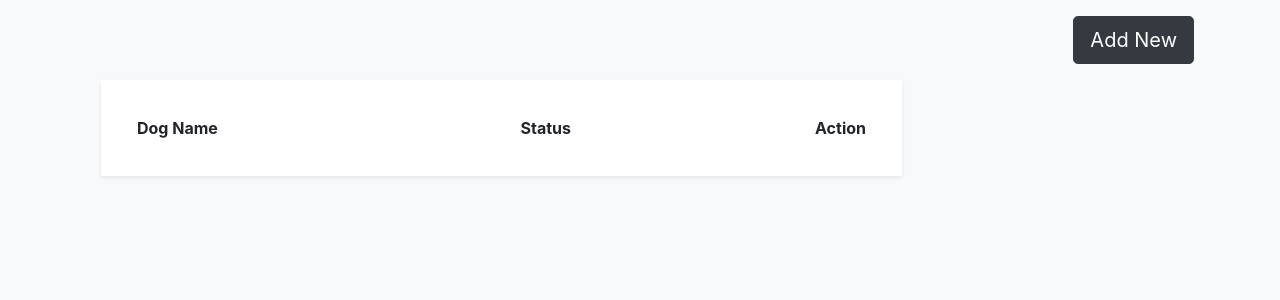
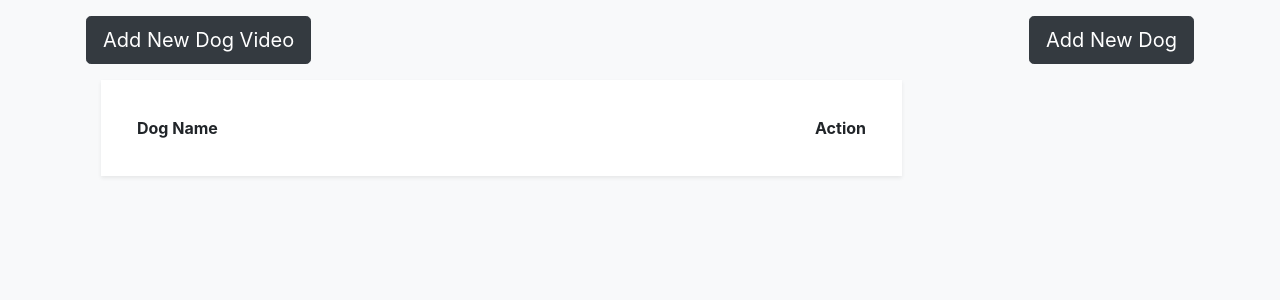
Before and after one commit to dinjujoseph/tail_wise_ai, a Django app: page /dog_profile/ in a window 1280 px wide. Shown: the part 88-388 px from the top of the page. Run offline with Django 3.2, Linux system fonts and the light colour scheme; a user stored in the database is signed in; data comes from the database, SQL or seed files in the repository; both versions use the stored data as it was after the commit; lists and menus that the app fills with data are empty; some libraries are stand-ins or nearby versions.

Commit message:
01082023

```diff
--- a/users/templates/users/dog_profile.html
+++ b/users/templates/users/dog_profile.html
@@ -33,6 +33,23 @@
 
       <button type="submit" class="btn btn-dark btn-lg">Save Changes</button>
       <button type="reset" id='cancel_me' class="btn btn-dark btn-lg">Cancel</button>
+   </form>
+</div>
+<div class="form-content" id='upload_form_video' style="display: none;margin-top: 10%;">
+   <form method="post" enctype="multipart/form-data">
+      {% csrf_token %}
+       <!-- {{ form.as_p }}  -->
+       <!-- {%if images%} -->
+          <!-- {%for field in form%}    -->
+          <!--  -->
+
+
+        <!-- {%endfor%} -->
+        <!-- {%endif%} -->
+     <label for="chooseimage">Choose Video</label> <input type="file" class="form-control-file" id="video" name='video'>
+
+      <button type="submit" class="btn btn-dark btn-lg">Upload</button>
+      <button type="reset" id='cancel_me_video' class="btn btn-dark btn-lg">Cancel</button>
    </form>
 </div>
 <div class="form-content" id='upload_form_edit' style="display: none;margin-top: 10%;">
@@ -124,8 +141,15 @@ $.ajax({
         $('#toogle_button').click(function() {
             $('#upload_form').toggle(); // Toggle form visibility on button click
         });
+          $('#toogle_button_video').click(function() {
+            $('#upload_form_video').toggle(); // Toggle form visibility on button click
+        });
+
           $('#cancel_me').click(function() {
             $('#upload_form').hide(); // Toggle form visibility on button click
+        });
+          $('#cancel_me_video').click(function() {
+            $('#upload_form_video').hide(); // Toggle form visibility on button click
         });
            $('#edit_cancel_me').click(function() {
             $('#upload_form_edit').hide(); // Toggle form visibility on button click
@@ -301,8 +325,10 @@ $.ajax({
   This is a success alert—check it out!
 </div>
       <div class="text-center mt-3 mt-sm-3">
-                        <button id='toogle_button' style="float: right;" class="btn btn-dark btn-lg">Add New</button>
+                        <button id='toogle_button' style="float: right;" class="btn btn-dark btn-lg">Add New Dog</button>
+                        <button id="toogle_button_video" style="float: left;" class="btn btn-dark btn-lg">Add New Dog Video</button>
                      </div>
+
                   </div>
 
       <div class="container mt-3 mb-4">
@@ -314,7 +340,7 @@ $.ajax({
                         <thead>
                            <tr>
                               <th>Dog Name</th>
-                              <th class="text-center">Status</th>
+
                               <th class="action text-right">Action</th>
                            </tr>
                         </thead>
@@ -341,19 +367,7 @@ $.ajax({
                                     </div>
                                  </div>
                               </td>
-                              <td class="candidate-list-favourite-time text-center" id="{{value.id}}">
 
-                                 {% if value.status == 0 %}
-                                     <a title="The dog is active and roaming around" class="candidate-list-favourite order-2 text-success" href="#"><i class="fas fa-heart"></i></a>
-                                     <span class="candidate-list-time order-1">Healthy</span>
-                                 {% elif value.status == 1 %}
-                                     <a title="The dog is sleeping" class="candidate-list-favourite order-2 text-secondary" href="#"><i class="fas fa-bed"></i></a>
-                                     <span class="candidate-list-time order-1">Sleeping</span>
-                                 {% elif value.status == 2 %}
-                                     <a title="The dog might have hit something. !!!" class="candidate-list-favourite order-2 text-danger" href="#"><i class="fas fa-exclamation-circle"></i></a>
-                                     <span class="candidate-list-time order-1">Check health</span>
-                                 {% endif %}
-                              </td>
                               <td>
                                  <ul class="list-unstyled mb-0 d-flex justify-content-end">
                                     <li><a href="/watch_my_dog" class="text-primary" data-toggle="tooltip" title data-original-title="view"><i class="far fa-eye"></i></a></li>
```
Also changed, not shown: db.sqlite3, media/profile_images/adult-brown-labrador-retriever-1_69m6UHG.jpg (added), 1 other file.
